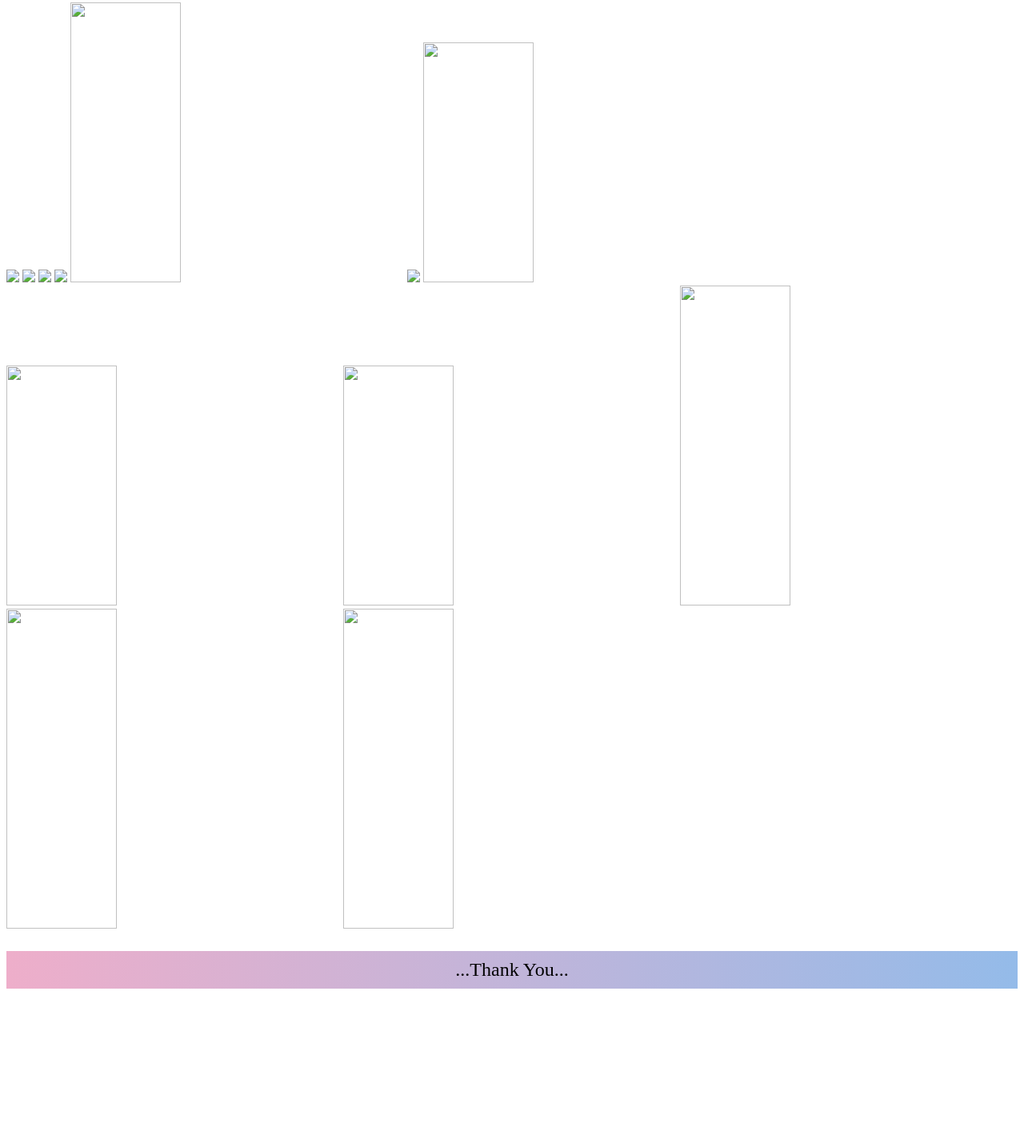
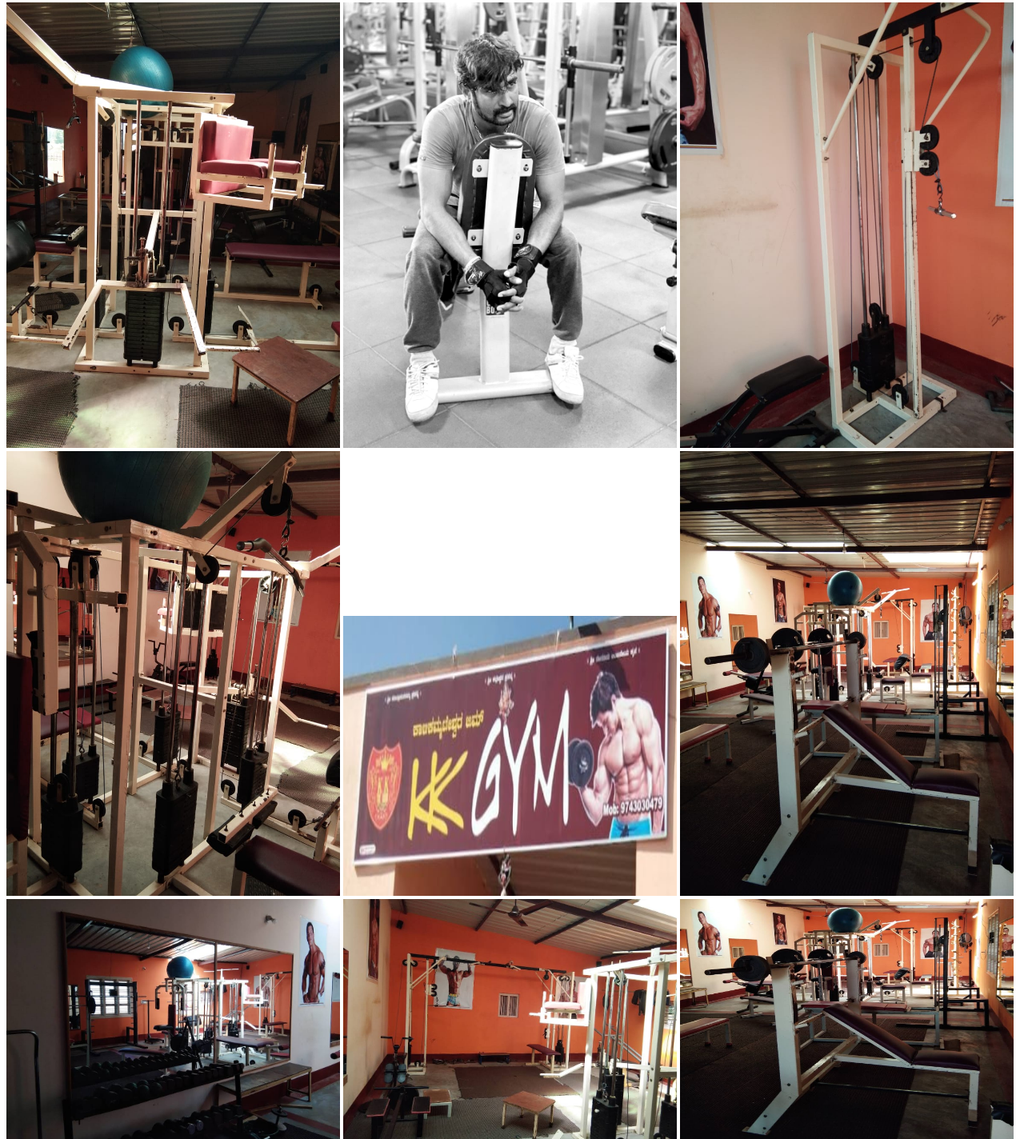
Before and after one commit to Kuberachar/KK-Gym, a plain HTML site: page index.html in a window 1280 px wide. Shown: the part 1019-2443 px from the top of the page at 80% size. Before the commit the page ends 2279 px from the top, so only its background shows below. Drawn offline with Linux system fonts and the light colour scheme.

Commit message:
Update index.html

```diff
--- a/index.html
+++ b/index.html
@@ -6,7 +6,7 @@
     <link rel="stylesheet" href="stylegym.css" />
     <link
       rel="shortcut icon"
-      href="./GYM photos/favicon-removebg-preview.png"
+      href="./favicon-removebg-preview.png"
       type="image/x-icon"
     />
     <title>KK GYM</title>
@@ -53,18 +53,18 @@
       ...Photos...
     </p>
     <div class="responsive">
-      <img src="./GYM photos/gym3.jpg" width="33%" />
-      <img src="./GYM photos/gym11.jpg" width="33%" />
-      <img src="./GYM photos/gym2.jpg" width="33%" />
-      <img src="./GYM photos/gym5.jpg" width="33%" />
-      <img src="./GYM photos/gym1.jpg" width="33%" height="350px" />
-      <img src="./GYM photos/gym7.jpg" width="33%" />
-      <img src="./GYM photos/gym8.jpg" width="33%" height="300px" />
-      <img src="./GYM photos/gym9.jpg" width="33%" height="300px" />
-      <img src="./GYM photos/gym10.jpg" width="33%" height="300px" />
-      <img src="./GYM photos/gym13.1.jpg" width="33%" height="400px" />
-      <img src="./GYM photos/gym4.jpg" width="33%" height="400px" />
-      <img src="./GYM photos/gym6.jpg" width="33%" height="400px" />
+      <img src="./gym3.jpg" width="33%" />
+      <img src="./gym11.jpg" width="33%" />
+      <img src="./gym2.jpg" width="33%" />
+      <img src="./gym5.jpg" width="33%" />
+      <img src="./gym1.jpg" width="33%" height="350px" />
+      <img src="./gym7.jpg" width="33%" />
+      <img src="./gym8.jpg" width="33%" height="300px" />
+      <img src="./gym9.jpg" width="33%" height="300px" />
+      <img src="./gym10.jpg" width="33%" height="300px" />
+      <img src="./gym13.1.jpg" width="33%" height="400px" />
+      <img src="./gym4.jpg" width="33%" height="400px" />
+      <img src="./gym6.jpg" width="33%" height="400px" />
     </div>
 
     <p
```
